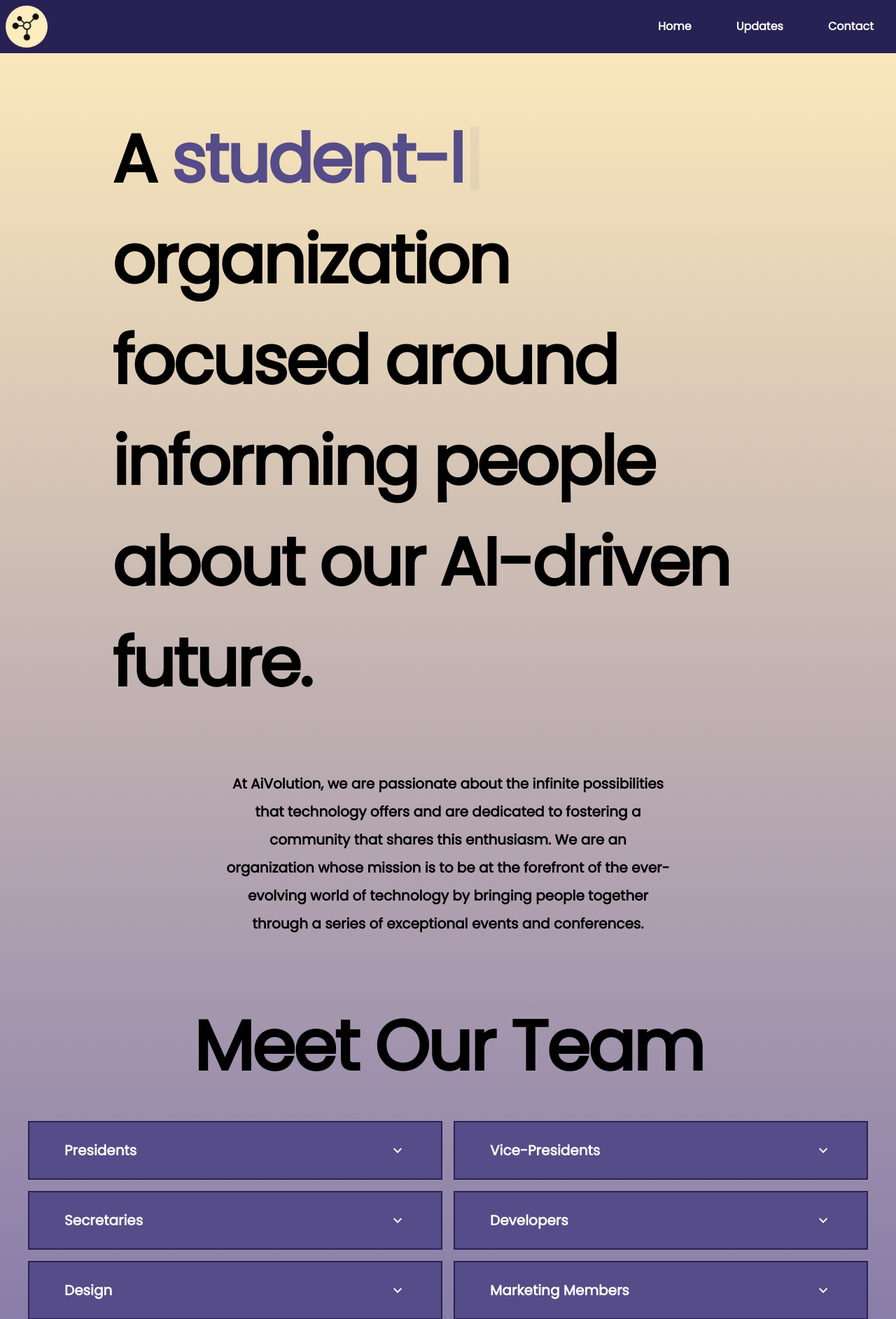
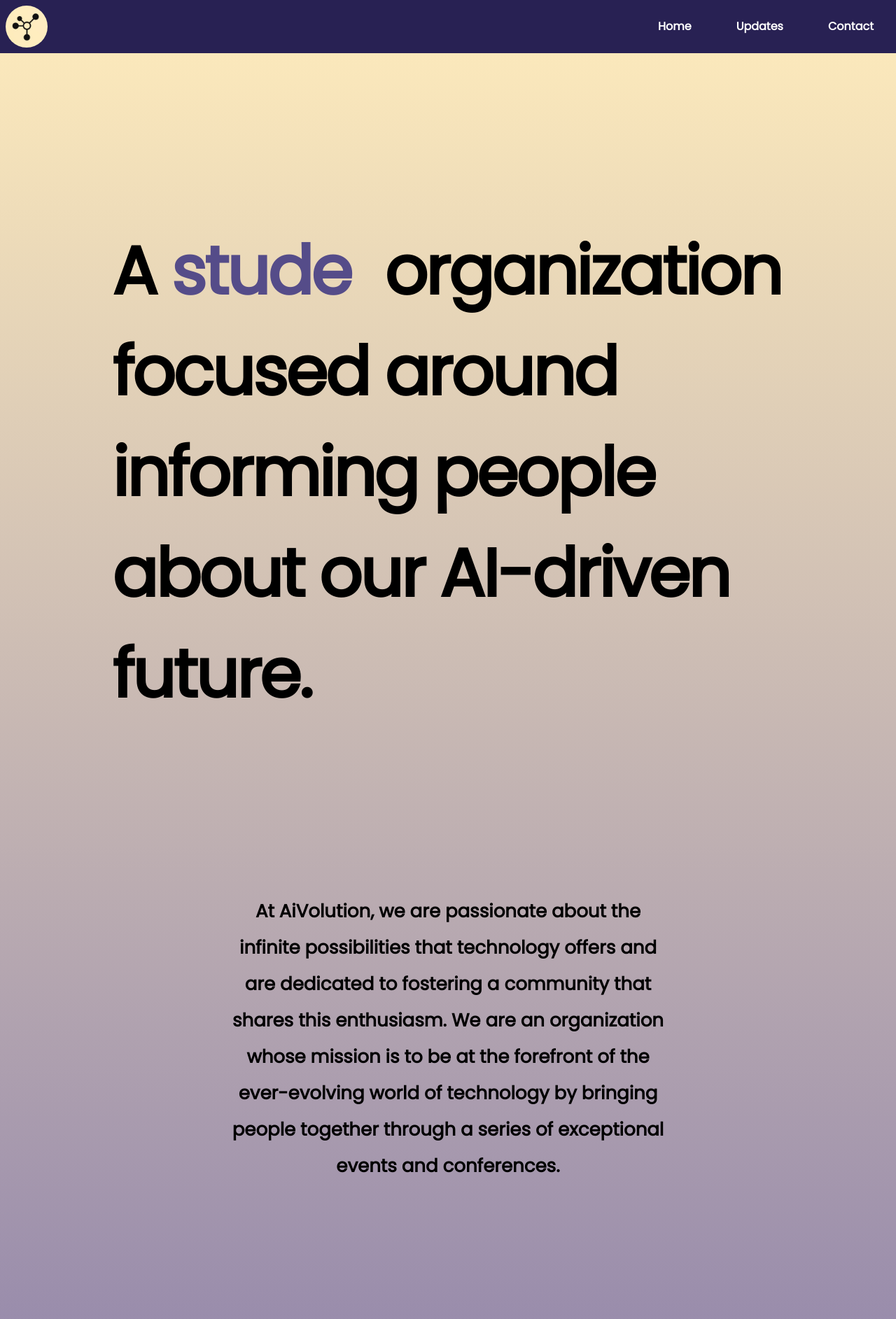
Before and after one commit to aivolution-gta/website, a Next.js app: page / in a window 1280 px wide. Shown: the top 1885 px of the page at 70% size. Built offline with nearby package versions, Linux system fonts and the light colour scheme.

Commit message:
Update modal and the title blocks on index. Change font size of h3. Add bios of some members.

```diff
--- a/components/accordion.tsx
+++ b/components/accordion.tsx
@@ -13,7 +13,7 @@ export default function Accordion({title, description}: AccordionProps) {
 
     return (
         <div className="text-white">
-            <div className={`border-dark-purple border-2 bg-mid-purple py-[25px] px-[50px] flex justify-between items-center cursor-pointer`}
+            <div className={`border-dark-purple border-2 bg-mid-purple py-[25px] px-[50px] flex justify-between items-center cursor-pointer ${open ? "rounded-t-md" : "rounded-md"}`}
                 onClick={() => {setOpen(!open)}}
             >
                 <h3 className="">{title}</h3>
@@ -23,7 +23,7 @@ export default function Accordion({title, description}: AccordionProps) {
             </div>
 
             <Collapse isOpened={open}>
-                <div className="border-dark-purple border-x-2 border-b-2 bg-light-purple/95 px-[50px] py-[20px]">{description}</div>
+                <div className="border-dark-purple border-x-2 border-b-2 border--2 bg-light-purple/95 px-[50px] py-[20px] rounded-b-md">{description}</div>
             </Collapse>
         </div>
     )
--- a/components/modal.tsx
+++ b/components/modal.tsx
@@ -28,7 +28,7 @@ export default function MuiModal({name, bio}: MuiModalProps) {
 
 	return (
 		<div>
-			<button className="w-full h-full" onClick={handleOpen}>{name}</button>
+			<button className="w-full h-full py-4" onClick={handleOpen}>{name}</button>
 			<Modal
 				open={open}
 				onClose={handleClose}
@@ -41,13 +41,12 @@ export default function MuiModal({name, bio}: MuiModalProps) {
 				}}
 			>
 				<Fade in={open}>
-					<Box sx={style} className="bg-light-purple rounded-md text-black">
-						<h2 id="transition-modal-title" className="mb-4">
+					<Box sx={style} className="bg-mid-purple rounded-md text-white">
+						<h2 id="transition-modal-title" className="text-white mb-4">
 							<Typewriter options={{strings: [`Hi, I'm ${name}`], autoStart: true, deleteSpeed: 1000000000000, delay: 50}}/>
 						</h2>
-						<p id="transition-modal-description" className="text-justify text-wrap">
+						<p id="transition-modal-description" className="text-white text-justify text-wrap w-[60%]">
 							{bio}
-							Contrary to popular belief, Lorem Ipsum is not simply random text. It has roots in a piece of classical Latin literature from 45 BC, making it over 2000 years old. Richard McClintock, a Latin professor at Hampden-Sydney College in Virginia, looked up one of the more obscure Latin words, consectetur, from a Lorem Ipsum passage, and going through the cites of the word in classical literature, discovered the undoubtable source. Lorem Ipsum
 						</p>
 					</Box>
 				</Fade>
--- a/pages/index.tsx
+++ b/pages/index.tsx
@@ -9,7 +9,7 @@ export default function Home () {
     const teamData = [
         {
             role: "Presidents",
-            members: [{name: "Ashwath", bio: ""}, {name: "Devang", bio: ""}]
+            members: [{name: "Ashwath", bio: ""}, {name: "Devang", bio: "Hey, my name is Devang, and I am one of the two presidents and founders of AiVolution. I am an inquisitive person who is always interested in learning more, which I believe is reflected in my hobbies and passions. In the future, I hope to enter the field of astrophysics and pursue a career in research. While this all sounds serious, I do like to enjoy passing the time by practicing one of the many instruments I know, playing video games with my friends, and reading manhwa. While working on AiVolution, I hope I can continue to develop and grow my communication, management, and leadership skills!"}]
         },
         {
             role: "Vice-Presidents",
@@ -21,11 +21,11 @@ export default function Home () {
         },
         {
             role: "Developers",
-            members: [{name: "Sohum", bio: ""}, {name: "Advay", bio: ""}, {name: "Aryan", bio: ""}, {name: "Rohan", bio: ""}]
+            members: [{name: "Sohum", bio: "As the tech head of AiVolution, I have always been interested in creating and developing applications. Recently, I've gained a passion for web development, and creating websites is one of my favourite pastimes. I have been programming for over 5 years now, and I don't plan to give it up because of how rewarding it is. Aside from that, my interests include mathematics, playing volleyball, and playing chess."}, {name: "Advay", bio: ""}, {name: "Aryan", bio: "Eager to embark on a journey of professional growth, I'm a high school student with a desire to gain knowledge in Programming and Computer Science. Through a combination of academic excellence, extracurricular involvement, and a thirst for knowledge, I am dedicated to improving my skills and gaining valuable experiences."}, {name: "Rohan", bio: ""}]
         },
         {
             role: "Design",
-            members: [{name: "Praney", bio: ""}, {name: "Mujtaba", bio: ""}, {name: "Salma", bio: ""}, {name: "Sonali", bio: ""}]
+            members: [{name: "Praney", bio: ""}, {name: "Mujtaba", bio: ""}, {name: "Salma", bio: ""}, {name: "Sonali", bio: "Hello, I'm Sonali, a design member at AiVolution. I've put together some of our Instagram posts using tools like Canva, Picsart, and Photoshop, focusing on aesthetics and visual texture for both visual appeal and audience enjoyment. Beyond design, my passion for storywriting adds a personal touch to my creations—a unique blend of visual and storytelling elements (:"}]
         },
         {
             role: "Marketing Members",
@@ -33,7 +33,7 @@ export default function Home () {
         },
         {
             role: "Outreach Members",
-            members: [{name: "Mahad", bio: ""}, {name: "Chris", bio: ""}, {name: "Mustafa", bio: ""}, {name: "Ryan", bio: ""}]
+            members: [{name: "Mahad", bio: ""}, {name: "Chris", bio: ""}, {name: "Mustafa", bio: ""}, {name: "Ryan", bio: "Hi, my name is Ryan. I am currently in high school and find the evolution of AI exciting and fascinating. An interest of mine is computer science and anything related to it. However, some other interests of mine that are not in the realm of computer science are movies and basketball. Overall, I find all of these topics very unique and compelling."}]
         },
         {
             role: "Finance Members",
@@ -44,14 +44,14 @@ export default function Home () {
     return (
         <div className="w-full">
             {/* Hero Section */}
-            <div className="w-full">
+            <div className="w-full mt-60 mb-40">
                 <Reveal>
                 <h1 className="block text-left my-20 ml-40 mr-32 text-[6em]">
-                    A <span className="inline-block text-mid-purple"><Typewriter options={{strings: ['passionate', 'student-led', 'driven'], autoStart: true, loop: true,}}/></span> organization<br /> focused around informing people about our AI-driven future.
+                    A <span className="inline-block text-mid-purple"><Typewriter options={{strings: ['passionate', 'student-led', 'driven'], autoStart: true, loop: true, delay: 65}}/></span> organization<br /> focused around informing people about our AI-driven future.
                 </h1>
                 </Reveal>
             </div>
-            <div>
+            <div className="mt-60 mb-40">
                 <Reveal>
                 <h3 className="flex text-center justify-center place-center mx-80 leading-loose">
                     At AiVolution, we are passionate about the infinite possibilities that technology offers and are dedicated to fostering a community that shares this enthusiasm. We are an organization whose mission is to be at the forefront of the ever-evolving world of technology by bringing people together through a series of exceptional events and conferences.
@@ -70,7 +70,7 @@ export default function Home () {
                     <Reveal>
                         <div className="grid grid-cols-2 gap-4 mx-10">
                             {teamData.map((data, index) => {
-                                return <Accordion key={index} title={data.role} description={(<div className={`grid grid-cols-2 text-center gap-4`}>{data.members.map((person, i) => (<div className="col-span-1 border-2 border-dark-purple rounded-md py-4 select-none transition-all ease-in-out hover:bg-dark-purple duration-300 hover:cursor-pointer hover:scale-105" key={i}><MuiModal name={person.name} bio={person.bio}/></div>))}</div>)} />;
+                                return <Accordion key={index} title={data.role} description={(<div className={`grid grid-cols-2 text-center gap-4`}>{data.members.map((person, i) => (<div className="col-span-1 border-2 border-dark-purple rounded-md select-none transition-all ease-in-out hover:bg-dark-purple duration-300 hover:cursor-pointer hover:scale-105" key={i}><MuiModal name={person.name} bio={person.bio}/></div>))}</div>)} />;
                             })}
                         </div>
                     </Reveal>
@@ -79,7 +79,7 @@ export default function Home () {
 
             {/* Sponsor Message */}
             <div className="flex justify-center">
-                <div className="my-20 text-center p-8 bg-dark-purple w-1/3 rounded-lg text-white">
+                <div className="mt-20 text-center p-8 bg-dark-purple w-1/3 rounded-lg text-white">
                     <p>Want to sponsor us? Click <Link href="/contact">here</Link>!</p>
                 </div>
             </div>
--- a/styles/global.css
+++ b/styles/global.css
@@ -34,7 +34,7 @@ h2 {
 }
 
 h3 {
-    font-size: 20px;
+    font-size: 26px;
 }
 
 .ReactCollapse--collapse {
```
Also changed, not shown: components/footer.tsx (+0 -15 lines).
